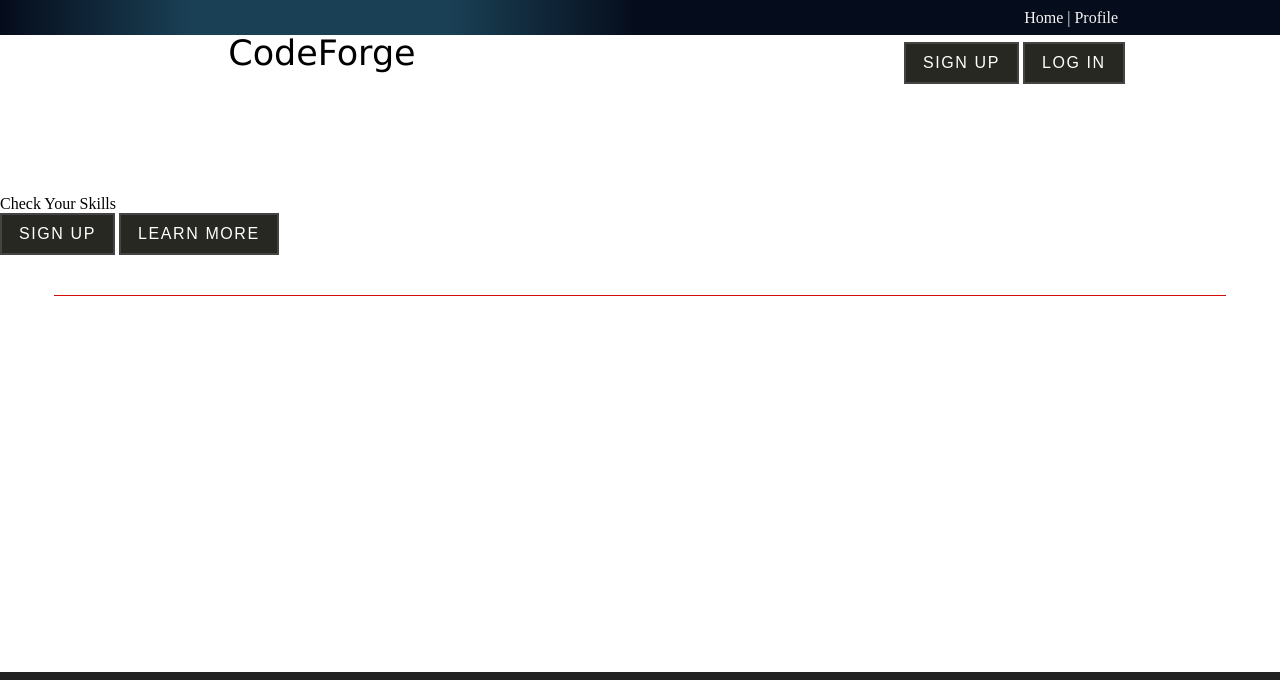
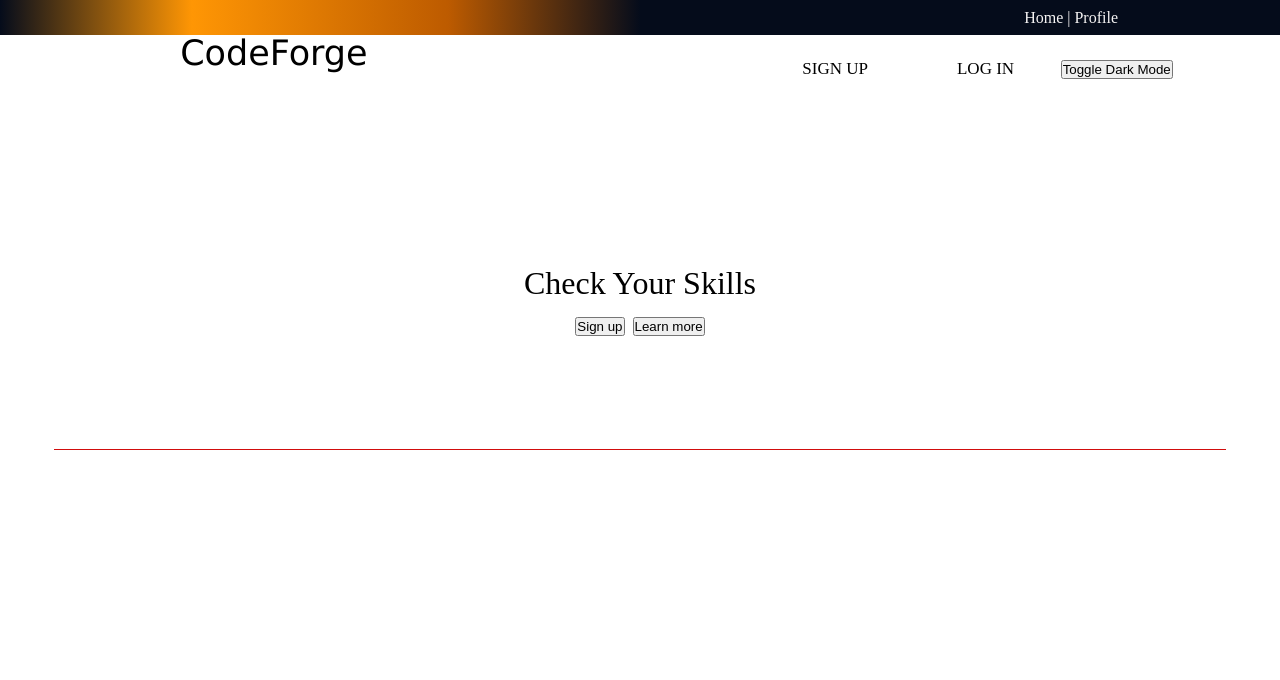
Before and after one commit to coding-viz/Project1, a plain HTML site: page index.html in a window 1280 px wide. Shown: the top 680 px of the page. Drawn offline with nearby package versions, Linux system fonts and the light colour scheme.

Commit message:
Add files via upload

```diff
--- a/Potfolio.css
+++ b/Potfolio.css
@@ -3,15 +3,24 @@
 }
     body {
 
+      background-color: white;
+      color: black;
 
   }
+
+  .dark-mode {
+      background-color: black;
+      color: white;
+  }
+
+
     nav{
 
         display: flex;
         justify-content: space-around ;
         align-items: center;
        height: 35px;
-       background: #050C1B linear-gradient(90deg, #050C1B, #1A4055 15%, #1A4055 35%, #050C1B 50%);
+       background: #050C1B linear-gradient(90deg, #050C1B, #ff9604 15%, #bd5b00 35%, #050C1B 50%);
     }
     nav ul {
         display: flex;
@@ -78,112 +87,62 @@ font-weight: 500;
        margin: -73px;
     }
     .Center{
-      align-items: center;
-      margin-right: 1px;
-      padding-right: 3px;
+      padding: 70px 0;
+
+
+      text-align: center;
     }
-    .but{
-
+   .para{
+    font-weight: 500;
+    font-size: 2rem;
    }
-button {
+   .btn {
     position: relative;
-    background: #444;
-    color: #fff;
+    font-size: 17px;
+    text-transform: uppercase;
     text-decoration: none;
-    text-transform: uppercase;
+    padding: 1em 2.5em;
+    display: inline-block;
+    border-radius: 6em;
+    transition: all .2s;
     border: none;
-    letter-spacing: 0.1rem;
-    font-size: 1rem;
-    padding: 12px 19px;
-    transition: 0.2s;
+    font-family: inherit;
+    font-weight: 500;
+    color: black;
+    background-color: white;
    }
 
-  button:hover {
-    letter-spacing: 0.2rem;
-    padding: 1.1rem 3.1rem;
-    background: var(--clr);
-    color: var(--clr);
-    /* box-shadow: 0 0 35px var(--clr); */
-    animation: box 3s infinite;
+   .btn:hover {
+    transform: translateY(-3px);
+    box-shadow: 0 10px 20px rgba(0, 0, 0, 0.2);
    }
 
-  button::before {
-    content: "";
-    position: absolute;
-    inset: 2px;
-    background: #272822;
+   .btn:active {
+    transform: translateY(-1px);
+    box-shadow: 0 5px 10px rgba(0, 0, 0, 0.2);
    }
 
-  button span {
-    position: relative;
-    z-index: 1;
-  }
-  button i {
+   .btn::after {
+    content: "";
+    display: inline-block;
+    height: 100%;
+    width: 100%;
+    border-radius: 100px;
     position: absolute;
-    inset: 0;
-    display: block;
+    top: 0;
+    left: 0;
+    z-index: -1;
+    transition: all .4s;
    }
 
-  button i::before {
-    content: "";
-    position: absolute;
-    width: 10px;
-    height: 2px;
-    left: 80%;
-    top: -2px;
-    border: 2px solid var(--clr);
-    background: #272822;
-    transition: 0.2s;
+   .btn::after {
+    background-color: #fff;
    }
 
-  button:hover i::before {
-    width: 15px;
-    left: 20%;
-    animation: move 3s infinite;
+   .btn:hover::after {
+    transform: scaleX(1.4) scaleY(1.6);
+    opacity: 0;
    }
-
-  button i::after {
-    content: "";
-    position: absolute;
-    width: 10px;
-    height: 2px;
-    left: 20%;
-    bottom: -2px;
-    border: 2px solid var(--clr);
-    background: #272822;
-    transition: 0.2s;
-  }
-
-  button:hover i::after {
-    width: 15px;
-    left: 80%;
-    animation: move 3s infinite;
-  }
-
-  @keyframes move {
-    0% {
-      transform: translateX(0);
-    }
-    50% {
-      transform: translateX(5px);
-    }
-    100% {
-      transform: translateX(0);
-    }
-  }
-
-  @keyframes box {
-    0% {
-      box-shadow: #27272c;
-    }
-    50% {
-      box-shadow: 0 0 25px var(--clr);
-    }
-    100% {
-      box-shadow: #27272c;
-    }
-  }
-
 .second h2{
   margin: 53px;
   font-size: 2rem;
--- a/index.html
+++ b/index.html
@@ -29,14 +29,16 @@
         </div>
 
         <div class="rightsection">
-            <button style="--clr:#00f735"><span>Sign up</span></button>
-            <button  style="--clr:#00f735"><span>Log In</span></button>
+            <button class="btn"><span>Sign up</span></button>
+            <button class="btn"><span>Log In</span></button>
+            <button onclick="toggleDarkMode()">Toggle Dark Mode</button>
+
         </div>
 
 
     </section>
     <section class="Center">
-        <div class="phara">
+        <div class="para">
             Check Your Skills
             <div class="but">
                 <button><span>Sign up</span></button>
@@ -76,7 +78,13 @@
 
 
     </footer></div>
-    <script src="https://unpkg.com/typed.js@2.0.16/dist/typed.umd.js"></script>
+
+    <script class="dark-mode">
+        function toggleDarkMode() {
+            var element = document.body;
+            element.classList.toggle("dark-mode");
+        }
+    </script>
 
 
 </body>
```
Lines whose indentation alone changed are shown as unchanged.
